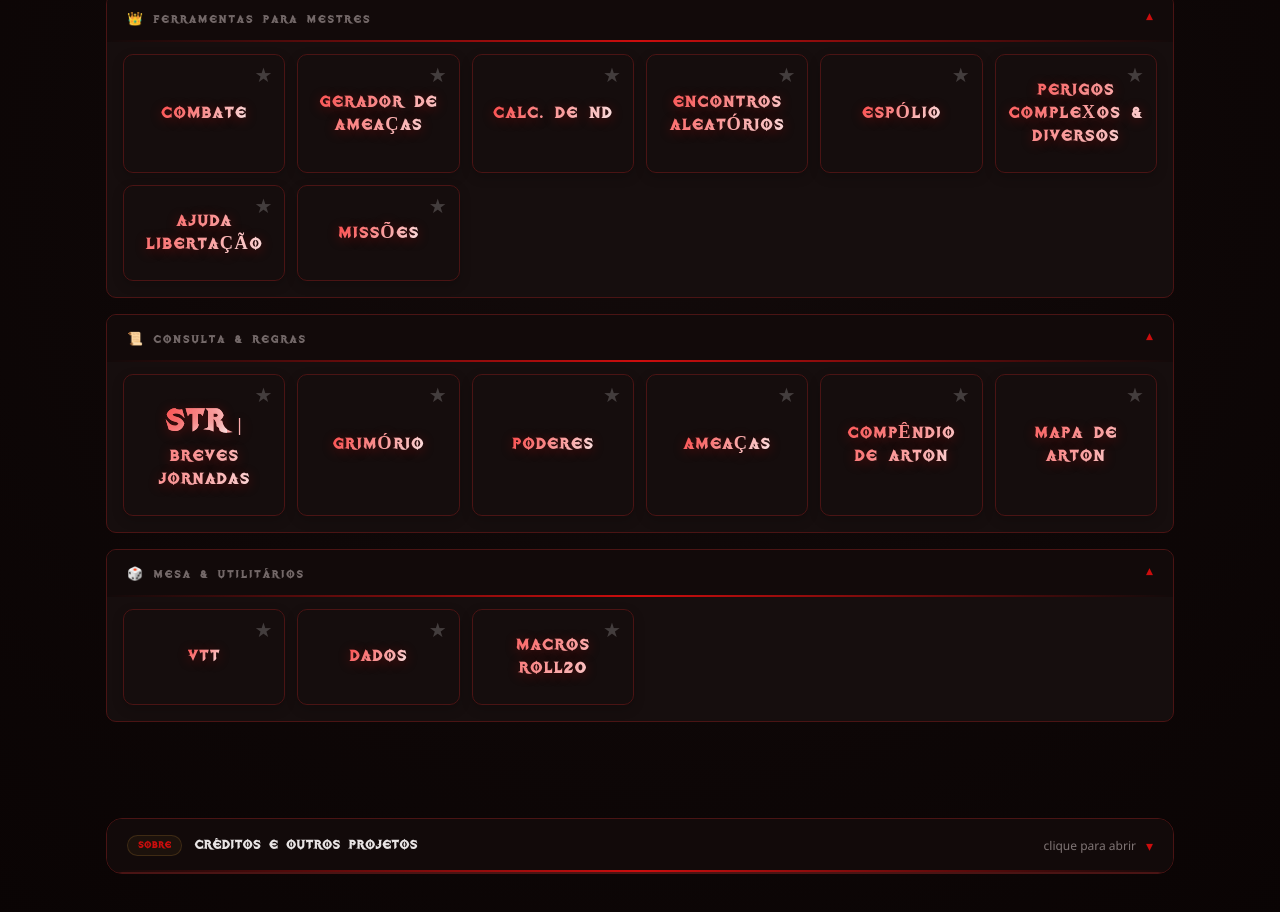
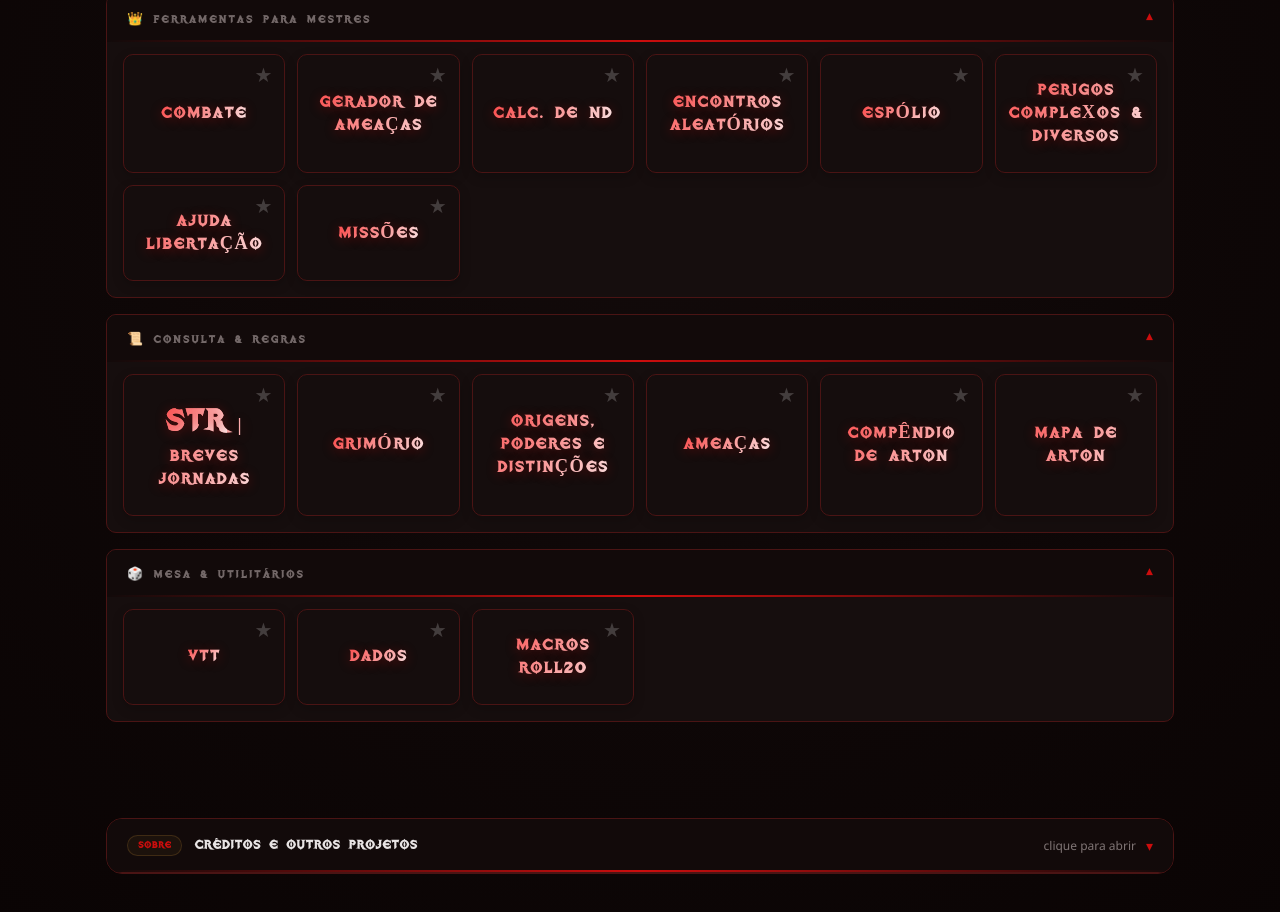
Before and after one commit to nicholemos/arsenal, a plain HTML site: page index.html in a window 1280 px wide. Shown: the part 579-1491 px from the top of the page. Drawn offline with Linux system fonts and the light colour scheme.

Commit message:
Add files via upload

```diff
--- a/index.html
+++ b/index.html
@@ -962,7 +962,7 @@
         <a href="poderes/index.html" class="card-btn" data-id="poderes">
           <button class="fav-btn" title="Favoritar" onclick="toggleFav(event, 'poderes')">★</button>
           <img src="images/poderes.png" alt="Ícone de Poderes" class="card-icon">
-          <span>Poderes</span>
+          <span>Origens, Poderes e Distinções</span>
         </a>
         <a href="ameacas/index.html" class="card-btn" data-id="ameacas">
           <button class="fav-btn" title="Favoritar" onclick="toggleFav(event, 'ameacas')">★</button>
```
